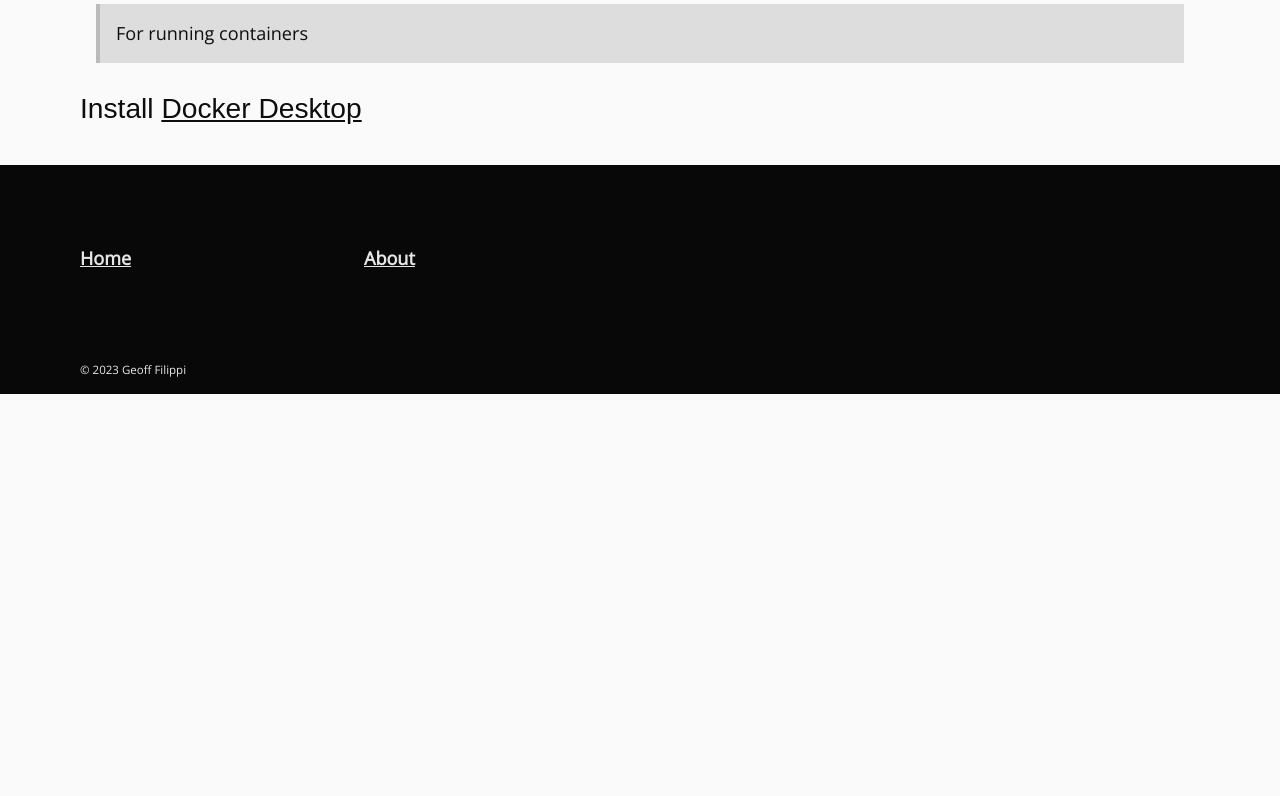
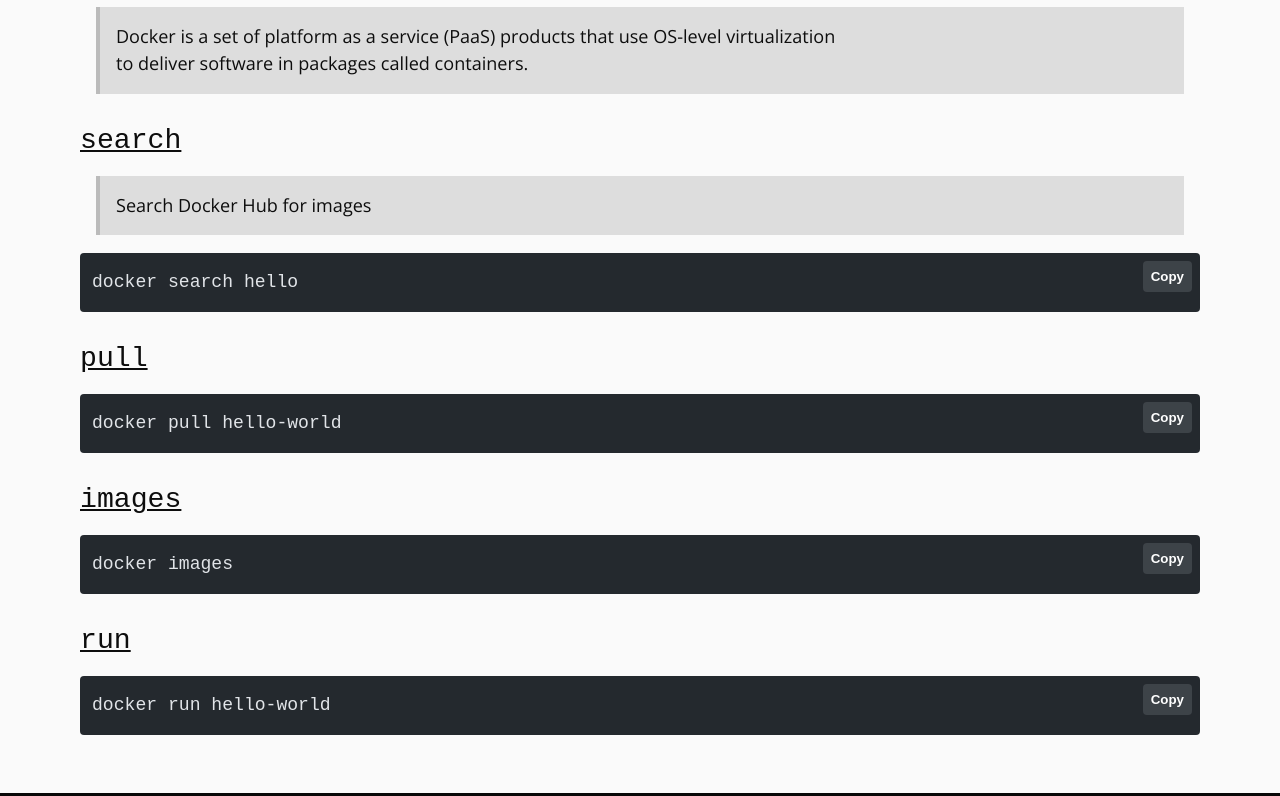
Before and after one commit to geofffilippi/geofffilippi.github.io, an Astro site: page /blog/docker in a window 1280 px wide. Shown: the part 985-1781 px from the top of the page. Before the commit the page ends 1379 px from the top, so only its background shows below. Built offline with nearby package versions, Linux system fonts and the light colour scheme; Astro itself is replaced by a stand-in of ours; code samples lack their colours; some icons are missing.

Commit message:
Add metasploit, update docker and sdkman image

````diff
--- a/src/pages/blog/docker.md
+++ b/src/pages/blog/docker.md
@@ -1,12 +1,36 @@
 ---
 layout: '../../layouts/Post.astro'
-title: docker
+title: Docker
 image: /images/docker
-publishedAt: "2023-01-06"
+publishedAt: "2023-04-26"
 category: 'Tools'
 ---
 
-## Docker
-> For running containers
+## [`Docker`](https://www.docker.com)
 
-### Install [Docker Desktop](https://docs.docker.com/desktop/install/mac-install/)
+> Docker is a set of platform as a service (PaaS) products that use OS-level virtualization to deliver software in packages called containers.
+
+### [`search`](https://docs.docker.com/engine/reference/commandline/search/)
+
+> Search Docker Hub for images
+
+```bash
+docker search hello
+```
+
+### [`pull`](https://docs.docker.com/engine/reference/commandline/pull/)
+
+```bash
+docker pull hello-world
+```
+
+### [`images`](https://docs.docker.com/engine/reference/commandline/images/)
+
+```bash
+docker images
+```
+### [`run`](https://docs.docker.com/engine/reference/commandline/run/)
+
+```bash
+docker run hello-world
+```
````
Also changed, not shown: src/pages/blog/metasploit.md (added, +27 -0 lines), public/images/metasploit.png (added), public/images/metasploit.webp (added), public/images/sdkman.png, public/images/sdkman.webp.
